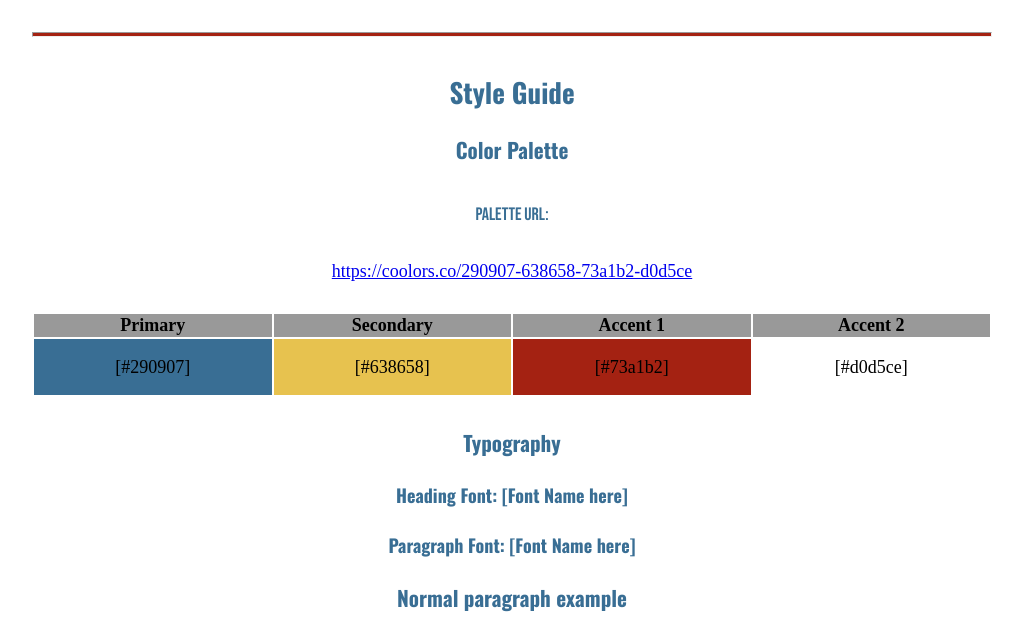
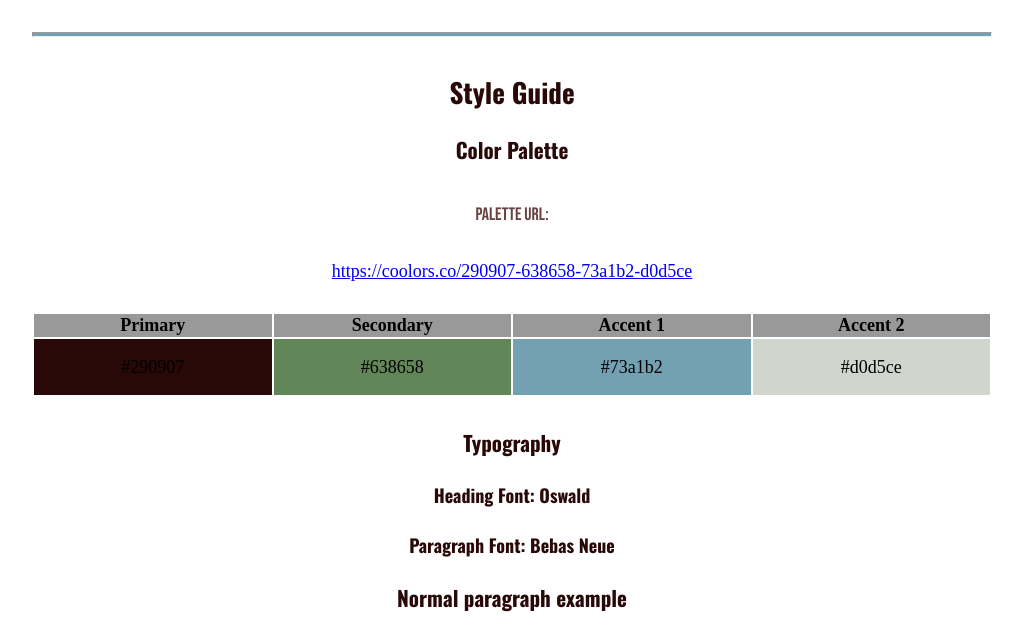
Before and after one commit to spr1k3cr4nb3rry/wdd130, a plain HTML site: page wwr/site-plan-rafting.html in a window 1280 px wide. Shown: the part 1091-1722 px from the top of the page, without its empty margins (128-1151 px from the left). Drawn offline with nearby package versions, Linux system fonts and the light colour scheme.

Commit message:
Fixed W02 Assignment: Site Planning.

```diff
--- a/wwr/site-plan-rafting.html
+++ b/wwr/site-plan-rafting.html
@@ -44,25 +44,22 @@
       </tr>
 
       <tr>
-        <td class="primary">[#290907]</td>
-        <td class="secondary">[#638658]</td>
-        <td class="accent1">[#73a1b2]</td>
-        <td class="accent2">[#d0d5ce]</td>
+        <td class="primary">#290907</td>
+        <td class="secondary">#638658</td>
+        <td class="accent1">#73a1b2</td>
+        <td class="accent2">#d0d5ce</td>
       </tr>
     </table>
 
     <!-- ------------------------Steps 10-12------------------------------ -->
 
     <h3>Typography</h3>
-    <!-- Choose a font for your paragraphs (body copy) and headlines. What font(s) have you chosen? Think also about which of your colors above you might use for background and font colors. -->
 
     <h4>
-      Heading Font: [Font Name here]
-      <!-- change this -->
+      Heading Font: Oswald
     </h4>
     <h4>
-      Paragraph Font: [Font Name here]
-      <!-- change this -->
+      Paragraph Font: Bebas Neue
     </h4>
     <h3>Normal paragraph example</h3>
     <p>
@@ -82,7 +79,6 @@
     <!-- ------------------------Step 13------------------------------ -->
 
     <h3>Navigation</h3>
-    <!-- Think about how you want your navigation bar to look. In the site-plan.css file change the colors to your colors to get the look you desire. -->
     <nav>
       <a href="#">Home</a>
       <a href="#">Page2</a>
@@ -94,7 +90,6 @@
       <div class="sm-home">Home</div>
       <div class="sm-page2">
         [Page2]
-        <!-- this page will have a name later -->
       </div>
       <div class="sm-page3">Contact Us</div>
 
--- a/wwr/styles/site-plan-rafting.css
+++ b/wwr/styles/site-plan-rafting.css
@@ -6,25 +6,25 @@ Fonts are separated by a & */
 
 :root {
   /* change the values below to your colors from your palette */
-  --primary-color: #396E94   ;
-  --secondary-color: #E7C24F ;
-  --accent1-color: #A42212;
-  --accent2-color: white;
+  --primary-color: #290907   ;
+  --secondary-color: #638658 ;
+  --accent1-color: #73a1b2;
+  --accent2-color: #d0d5ce;
 
   /* change the values below to your chosen font(s) */
   --heading-font: Oswald;
   --paragraph-font: "Bebas Neue", Helvetica, sans-serif;
 
   /* these colors below should be chosen from among your palette colors above */
-  --headline-color-on-white: #396E94;  /* headlines on a white background */
-  --headline-color-on-color: white; /* headlines on a colored background */
-  --paragraph-color-on-white: #396E94; /* paragraph text on a white background */
-  --paragraph-color-on-color: white; /* paragraph text on a colored background */
-  --paragraph-background-color: #396E94  ;
-  --nav-link-color: #396E94;
-  --nav-background-color: #D4AC0D;
-  --nav-hover-link-color: white;
-  --nav-hover-background-color: #396E94;
+  --headline-color-on-white: #290907;  /* headlines on a white background */
+  --headline-color-on-color: #d0d5ce; /* headlines on a colored background */
+  --paragraph-color-on-white: #664340; /* paragraph text on a white background */
+  --paragraph-color-on-color: #d0d5ce; /* paragraph text on a colored background */
+  --paragraph-background-color: #638658;
+  --nav-link-color: #d0d5ce;
+  --nav-background-color: #73a1b2;
+  --nav-hover-link-color: #638658;
+  --nav-hover-background-color: #B7CAD1;
 }
 
 
```
